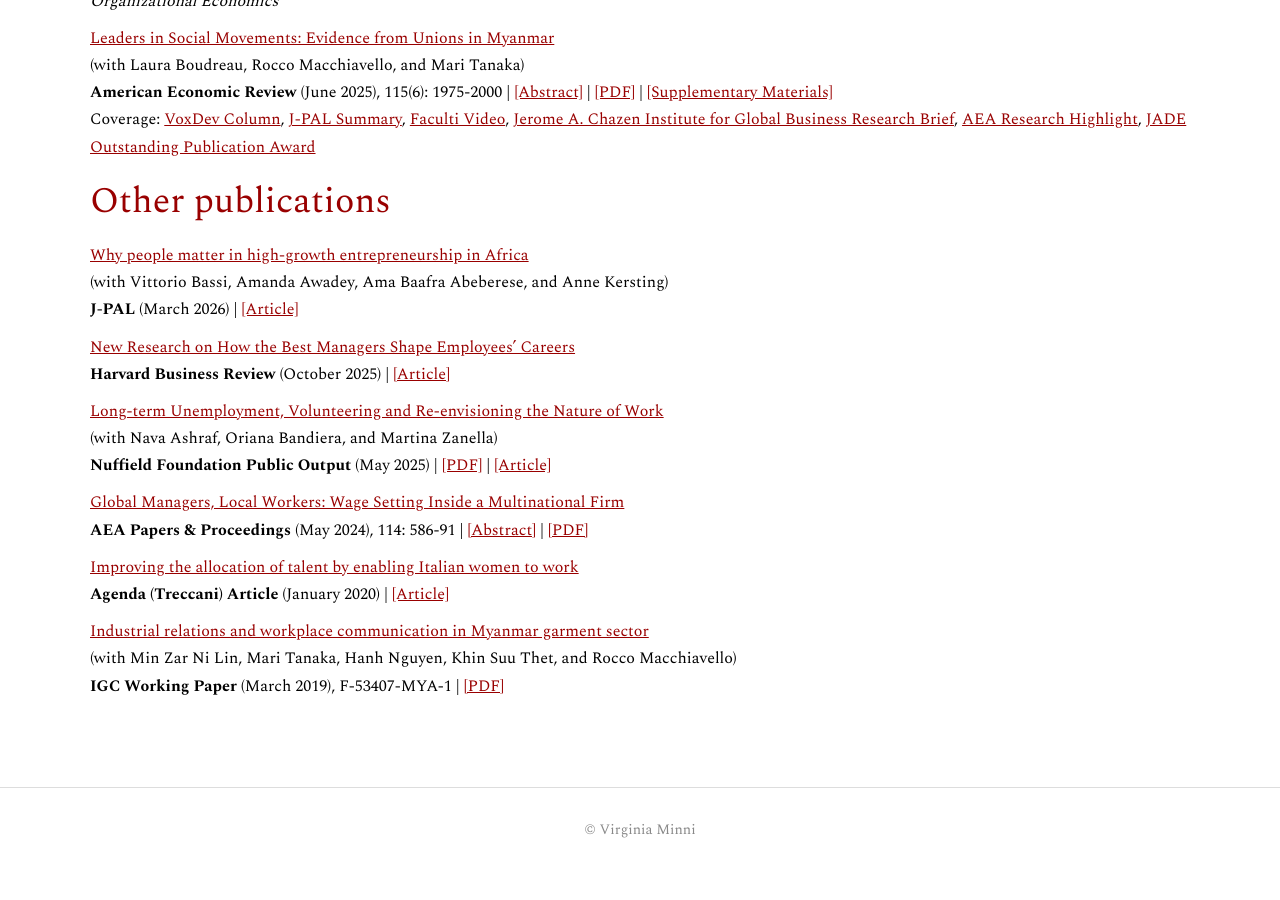
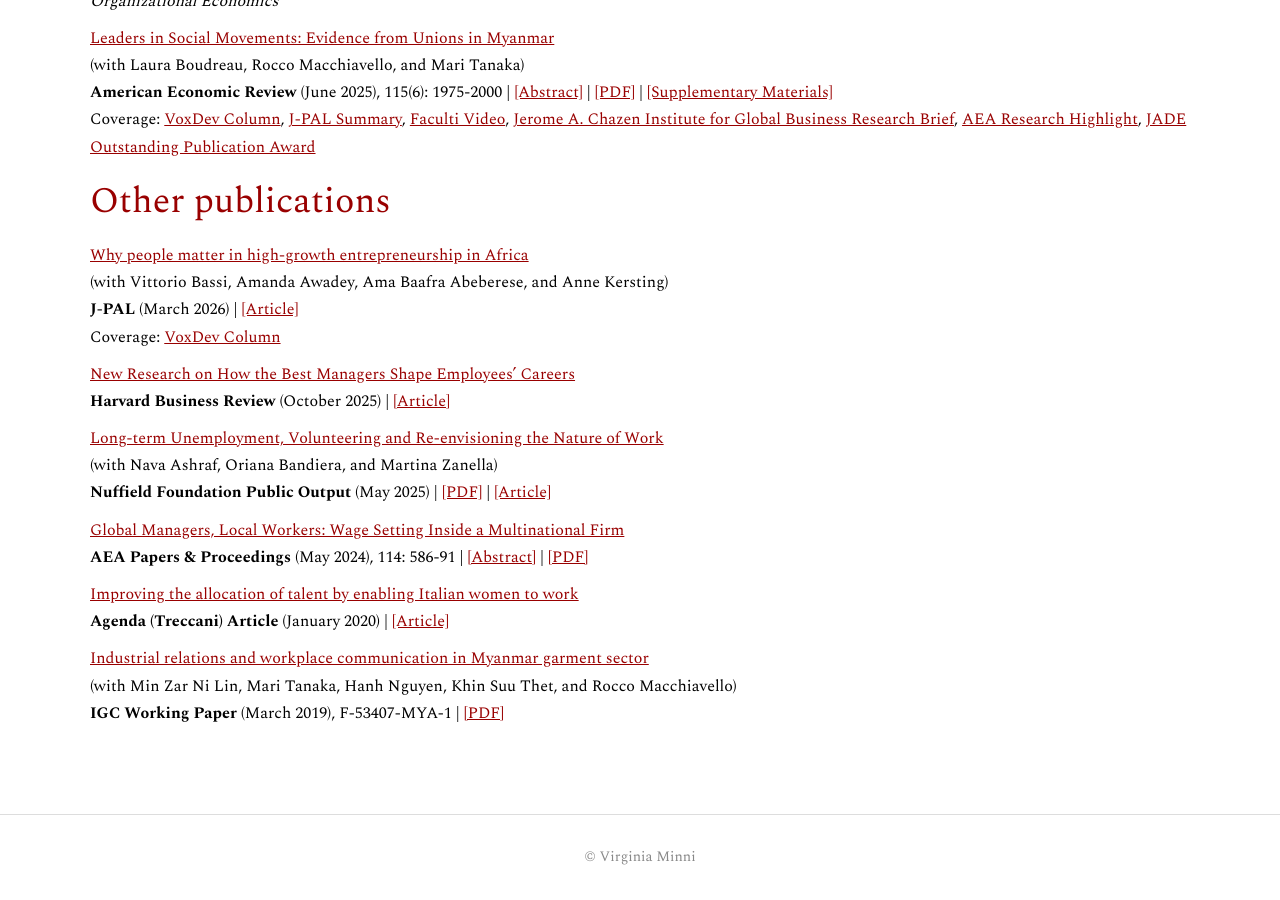
Before and after one commit to virginiaminni/virginiaminni.github.io, a Jekyll site: the page built from research.md, in a window 1280 px wide and 900 px high, scrolled down 1027 px. Built offline with Jekyll 4.4.1, drawn with Linux system fonts in a browser that asks for light colours; before the commit the page ends 1899 px from its top, so only the background shows below that.

Commit message:
Update research.md

```diff
--- a/research.md
+++ b/research.md
@@ -67,7 +67,8 @@ Coverage:  <a href="https://voxdev.org/topic/institutions-political-economy/who-
 ## Other publications
 <a href="https://www.povertyactionlab.org/blog/3-24-26/why-people-matter-high-growth-entrepreneurship-africa" target="_blank" rel="noopener noreferrer"> Why people matter in high-growth entrepreneurship in Africa </a> <br>
 (with Vittorio Bassi, Amanda Awadey, Ama Baafra Abeberese, and Anne Kersting)<br>
-**J-PAL** (March 2026) | <a href="https://www.povertyactionlab.org/blog/3-24-26/why-people-matter-high-growth-entrepreneurship-africa" target="_blank" rel="noopener noreferrer"> [Article]
+**J-PAL** (March 2026) | <a href="https://www.povertyactionlab.org/blog/3-24-26/why-people-matter-high-growth-entrepreneurship-africa" target="_blank" rel="noopener noreferrer"> [Article]</a><br>
+Coverage: <a href="https://voxdev.org/topic/firms/why-people-matter-high-growth-entrepreneurship-africa" target="_blank" rel="noopener noreferrer">VoxDev Column</a>
 
 <a href="https://hbr.org/2025/10/new-research-on-how-the-best-managers-shape-employees-careers" target="_blank" rel="noopener noreferrer"> New Research on How the Best Managers Shape Employees’ Careers </a> <br>
 **Harvard Business Review** (October 2025) | <a href="https://hbr.org/2025/10/new-research-on-how-the-best-managers-shape-employees-careers" target="_blank" rel="noopener noreferrer"> [Article]
```
